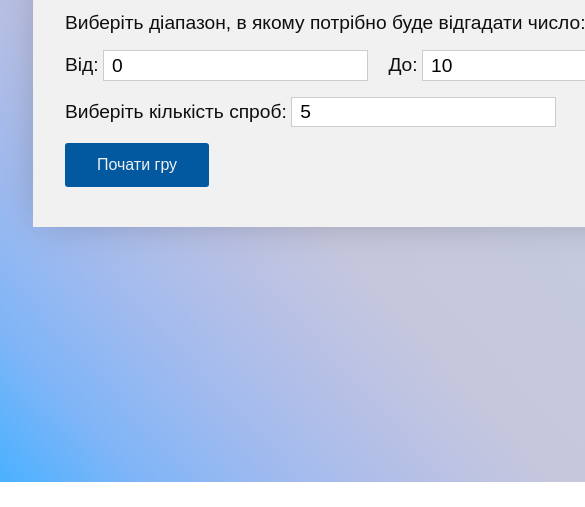
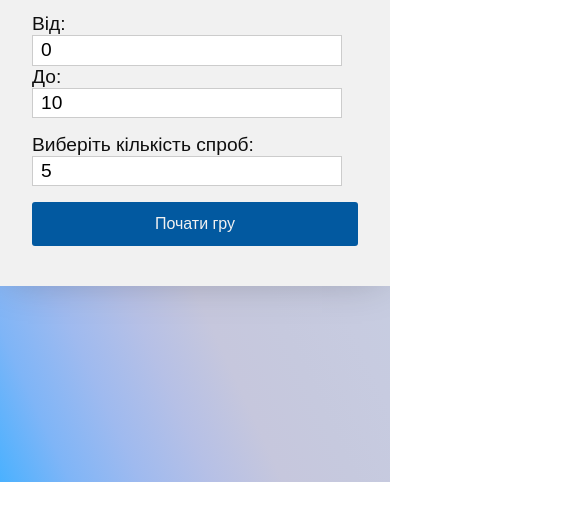
Before and after one commit to art-ste-web/ITBA-tasks, a plain HTML site: page JavaScript/guess-number-game/index.html in a window 390 px wide. Shown: the part 362-869 px from the top of the page, 585 px wide, since content can reach past the window. Before the commit the page ends 844 px from the top, so only its background shows below. Drawn offline with Linux system fonts and the light colour scheme.

Commit message:
fix css in media

```diff
--- a/JavaScript/guess-number-game/style.css
+++ b/JavaScript/guess-number-game/style.css
@@ -97,8 +97,15 @@ body {
     border-radius: 8px;
 }
 @media screen and (max-width: 900px) {
+    body {
+        min-width: auto;
+    }
     .app-form__initial-settings {
         height: auto;
 
     }
+    .app-form__initial-settings > div {
+        display: flex;
+        flex-direction: column;
+    }
 }
```
